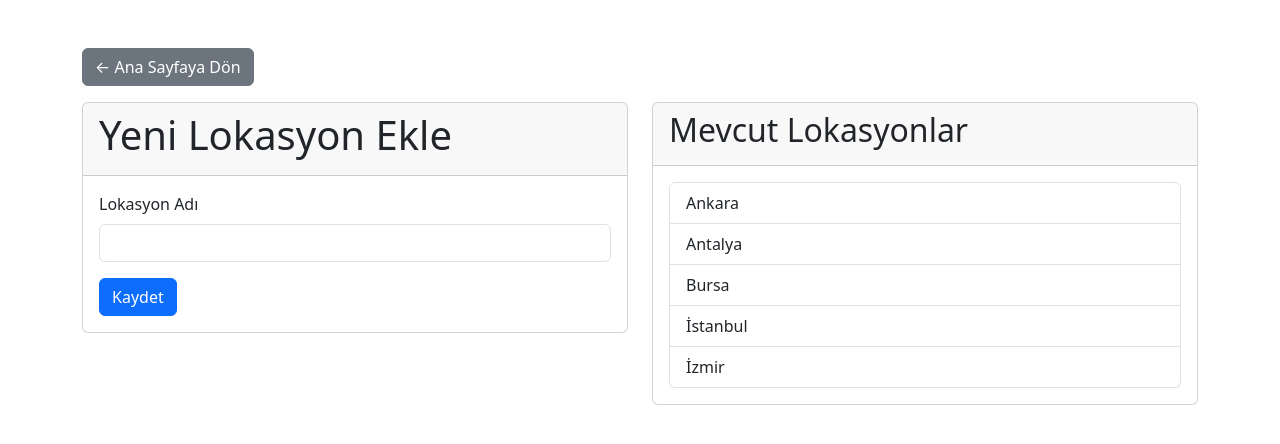
After one commit to hermesthecat/sistem_takip, a PHP site: page /lokasyon_ekle.php in a window 1280 px wide. The commit adds this page. Shown: the top 444 px of the page. Run offline with PHP 8.4, Linux system fonts and the light colour scheme; data comes from the database, SQL or seed files in the repository.

Commit message:
Lokasyon yönetimi ve ilişkisel veritabanı yapısını güncelle

```diff
--- a/config/database.php
+++ b/config/database.php
@@ -14,12 +14,5 @@ if (!$conn) {
     die("Bağlantı hatası: " . mysqli_connect_error());
 }
 
-if (!mysqli_select_db($conn, DB_NAME)) {
-    // Veritabanı yoksa oluştur
-    $sql = "CREATE DATABASE IF NOT EXISTS " . DB_NAME;
-    if (mysqli_query($conn, $sql)) {
-        mysqli_select_db($conn, DB_NAME);
-    } else {
-        die("Veritabanı oluşturma hatası: " . mysqli_error($conn));
-    }
-}
+// Veritabanını seç
+mysqli_select_db($conn, DB_NAME);
--- /dev/null
+++ b/lokasyon_ekle.php
@@ -0,0 +1,88 @@
+<?php
+/**
+ * @author A. Kerem Gök
+ */
+require_once 'config/database.php';
+
+$mesaj = '';
+
+if ($_SERVER['REQUEST_METHOD'] == 'POST') {
+    $lokasyon_adi = mysqli_real_escape_string($conn, $_POST['lokasyon_adi']);
+
+    // Aynı isimde lokasyon var mı kontrol et
+    $sql_kontrol = "SELECT id FROM lokasyonlar WHERE lokasyon_adi = '$lokasyon_adi'";
+    $result_kontrol = mysqli_query($conn, $sql_kontrol);
+
+    if (mysqli_num_rows($result_kontrol) > 0) {
+        $mesaj = "Hata: Bu lokasyon zaten mevcut!";
+    } else {
+        $sql = "INSERT INTO lokasyonlar (lokasyon_adi) VALUES ('$lokasyon_adi')";
+
+        if (mysqli_query($conn, $sql)) {
+            header('Location: index.php');
+            exit;
+        } else {
+            $mesaj = "Hata: " . mysqli_error($conn);
+        }
+    }
+}
+
+// Mevcut lokasyonları listele
+$sql_lokasyonlar = "SELECT * FROM lokasyonlar ORDER BY lokasyon_adi";
+$result_lokasyonlar = mysqli_query($conn, $sql_lokasyonlar);
+?>
+
+<!DOCTYPE html>
+<html lang="tr">
+<head>
+    <meta charset="UTF-8">
+    <title>Yeni Lokasyon Ekle</title>
+    <link href="https://cdn.jsdelivr.net/npm/bootstrap@5.3.0/dist/css/bootstrap.min.css" rel="stylesheet">
+</head>
+<body>
+    <div class="container mt-5">
+        <div class="mb-3">
+            <a href="index.php" class="btn btn-secondary">← Ana Sayfaya Dön</a>
+        </div>
+        <div class="row">
+            <div class="col-md-6">
+                <div class="card">
+                    <div class="card-header">
+                        <h1 class="card-title">Yeni Lokasyon Ekle</h1>
+                    </div>
+                    <div class="card-body">
+                        <?php if ($mesaj): ?>
+                            <div class="alert alert-danger"><?php echo $mesaj; ?></div>
+                        <?php endif; ?>
+
+                        <form method="POST">
+                            <div class="mb-3">
+                                <label for="lokasyon_adi" class="form-label">Lokasyon Adı</label>
+                                <input type="text" class="form-control" id="lokasyon_adi" name="lokasyon_adi" required>
+                            </div>
+                            <button type="submit" class="btn btn-primary">Kaydet</button>
+                        </form>
+                    </div>
+                </div>
+            </div>
+            <div class="col-md-6">
+                <div class="card">
+                    <div class="card-header">
+                        <h2 class="card-title">Mevcut Lokasyonlar</h2>
+                    </div>
+                    <div class="card-body">
+                        <div class="list-group">
+                            <?php while ($lokasyon = mysqli_fetch_assoc($result_lokasyonlar)): ?>
+                                <div class="list-group-item">
+                                    <?php echo $lokasyon['lokasyon_adi']; ?>
+                                </div>
+                            <?php endwhile; ?>
+                        </div>
+                    </div>
+                </div>
+            </div>
+        </div>
+    </div>
+    <script src="https://cdn.jsdelivr.net/npm/bootstrap@5.3.0/dist/js/bootstrap.bundle.min.js"></script>
+</body>
+</html>
```
Also changed, not shown: database.sql (+27 -4 lines), fiziksel_sunucu_duzenle.php (+18 -4 lines), fiziksel_sunucu_ekle.php (+16 -4 lines), index.php (+11 -5 lines).
